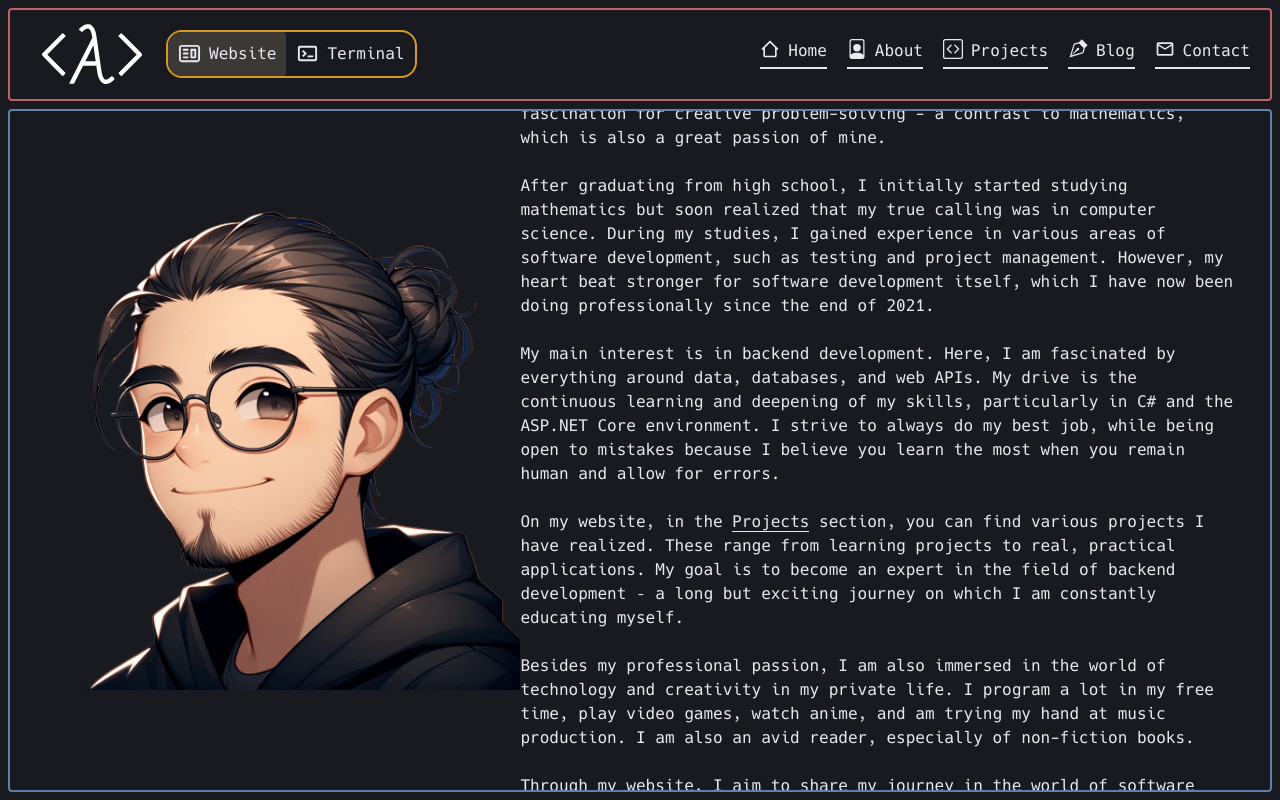
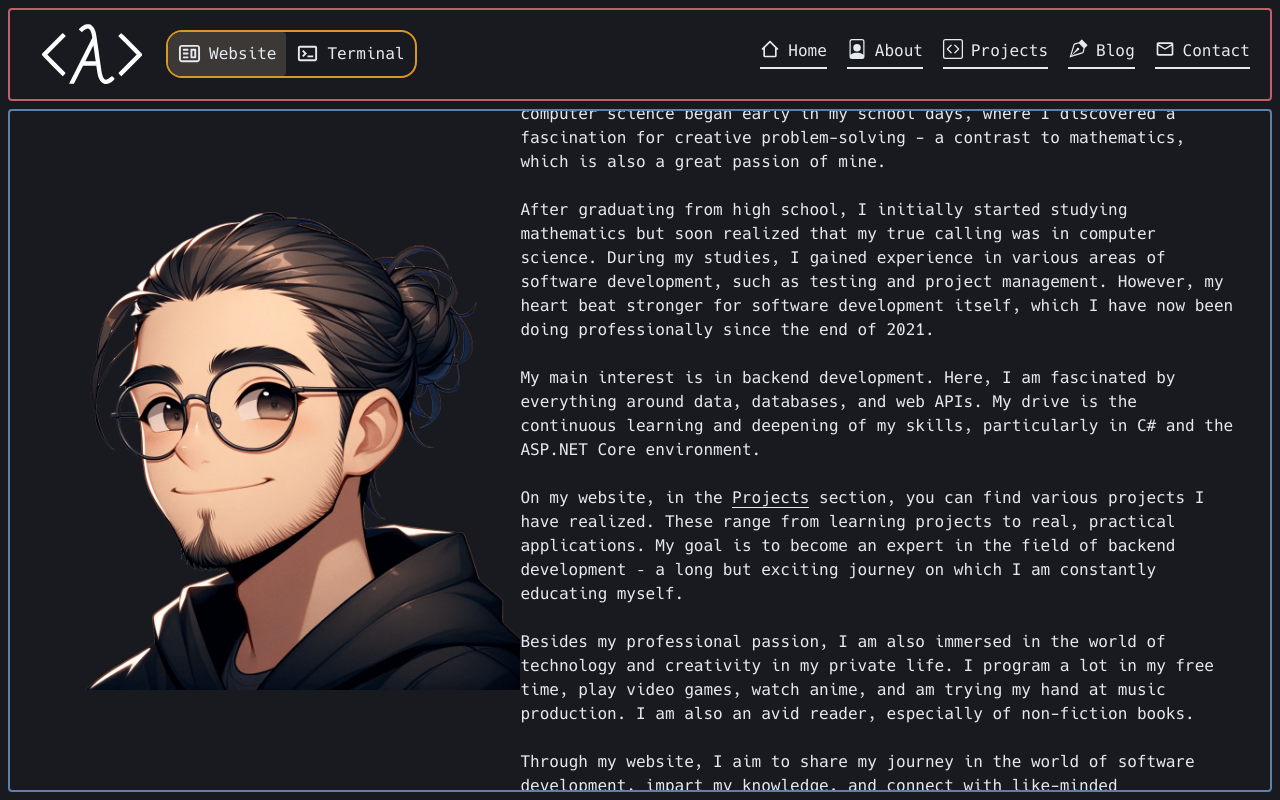
Before and after one commit to alexanderluettig/personal-website, a Next.js app: page / in a window 1280 px wide. Built offline with nearby package versions, Linux system fonts and the light colour scheme.

Commit message:
removed sentence

```diff
--- a/src/components/home/websiteView.tsx
+++ b/src/components/home/websiteView.tsx
@@ -45,10 +45,7 @@ const WebsiteView: React.FC = () => {
                                 databases, and web APIs. My drive is the
                                 continuous learning and deepening of my skills,
                                 particularly in C# and the ASP.NET Core
-                                environment. I strive to always do my best job,
-                                while being open to mistakes because I believe
-                                you learn the most when you remain human and
-                                allow for errors.
+                                environment.
                             </p>
                             <br />
                             <p>
```
